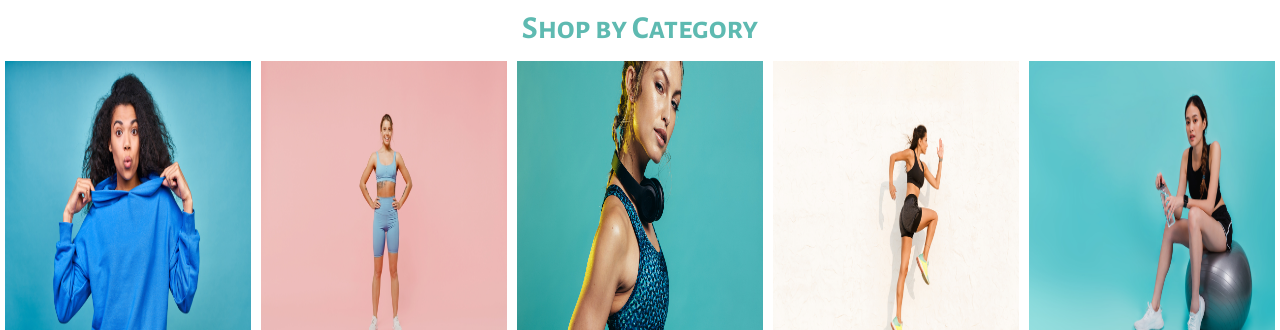
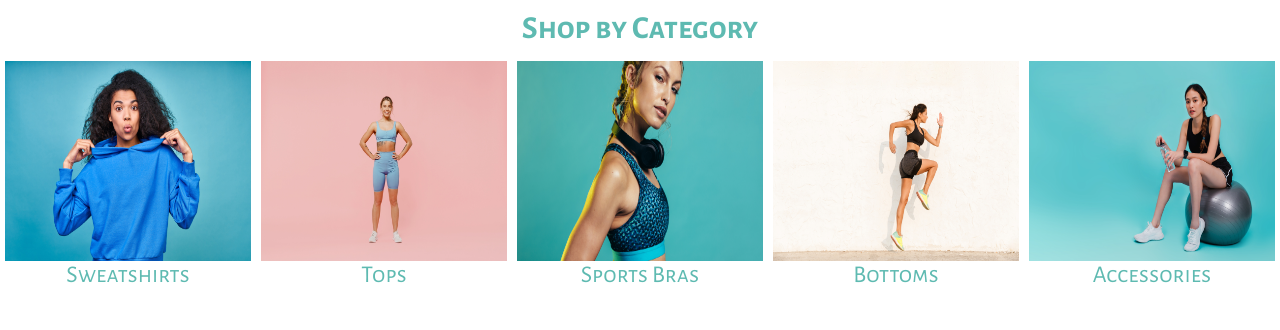
Before and after one commit to Code-Institute-Submissions/sarahob96-re-nu_DecResub, a Django app: page / in a window 1280 px wide. Shown: the part 1098-1428 px from the top of the page. Run offline with Django 3.2, Linux system fonts and the light colour scheme; some libraries are stand-ins or nearby versions; some web fonts are replaced.

Commit message:
alter sizing of the category images on the home page

```diff
--- a/home/templates/home/index.html
+++ b/home/templates/home/index.html
@@ -22,7 +22,7 @@
     </div>
 </div>
 
-<div class="fluid-container">
+<div class="fluid-container categories">
 
     <div class="category-container">
         <div class="one-whole column center">
--- a/static/css/base.css
+++ b/static/css/base.css
@@ -147,8 +147,11 @@ h2{
 .category-image{
 
     width: 100%;
-    height:300px;
+    height:200px;
 
+}
+.categories{
+    padding-bottom:30px;
 }
 
 footer{
```
